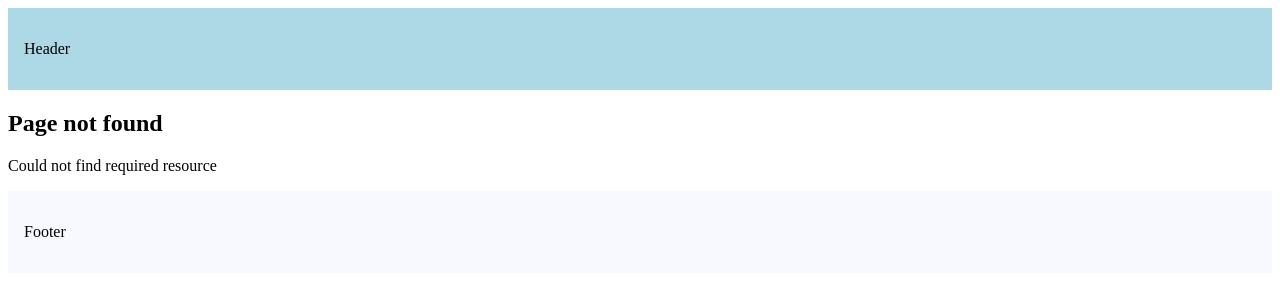
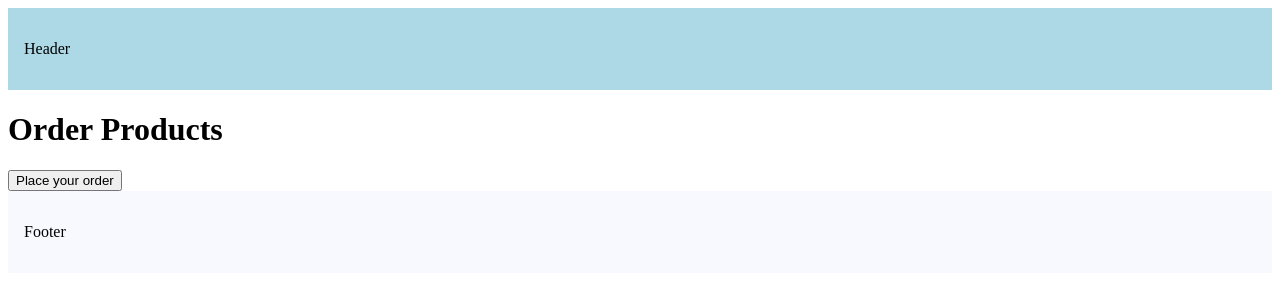
Before and after one commit to Meetkamal256/Nextjs-typescript, a Next.js app in the folder nextjs-tut/: page /order-products in a window 1280 px wide. Before the commit this address had no page. Shown: the top 300 px of the page. Built offline with nearby package versions, Linux system fonts and the light colour scheme.

Commit message:
using useRouter to navigate with the app router

```diff
--- /dev/null
+++ b/nextjs-tut/src/app/order-products/page.tsx
@@ -0,0 +1,17 @@
+"use client";
+import { useRouter } from "next/navigation";
+
+export default function orderProducts() {
+  const router = useRouter();
+
+  const handleClick = () => {
+    console.log("Placing order");
+    router.push("/");
+  };
+  return (
+    <>
+      <h1>Order Products</h1>
+      <button onClick={handleClick}>Place your order</button>
+    </>
+  );
+}
```
